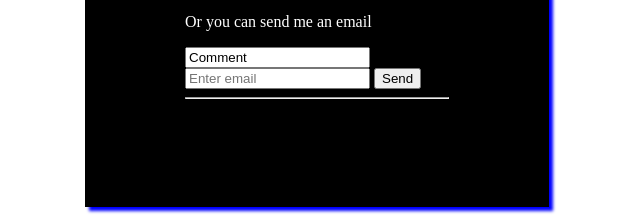
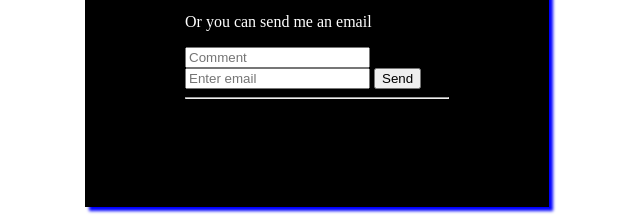
Before and after one commit to TTENDO/ETCIVCode, a plain HTML site: page firstassignment/first.html in a window 1280 px wide. Shown: the part 2118-2335 px from the top of the page, 323-963 px from the left. Drawn offline with Linux system fonts and the light colour scheme.

Commit message:
Update first.html

```diff
--- a/firstassignment/first.html
+++ b/firstassignment/first.html
@@ -54,7 +54,7 @@
                 </ul>
             </p>
             <p>Or you can send me an email</p>
-            <input type="textbox" value="Comment">
+            <input type="textbox" placeholder="Comment">
             <input type="text" placeholder="Enter email">
             <input type="button"    value="Send">
             <hr>
```
